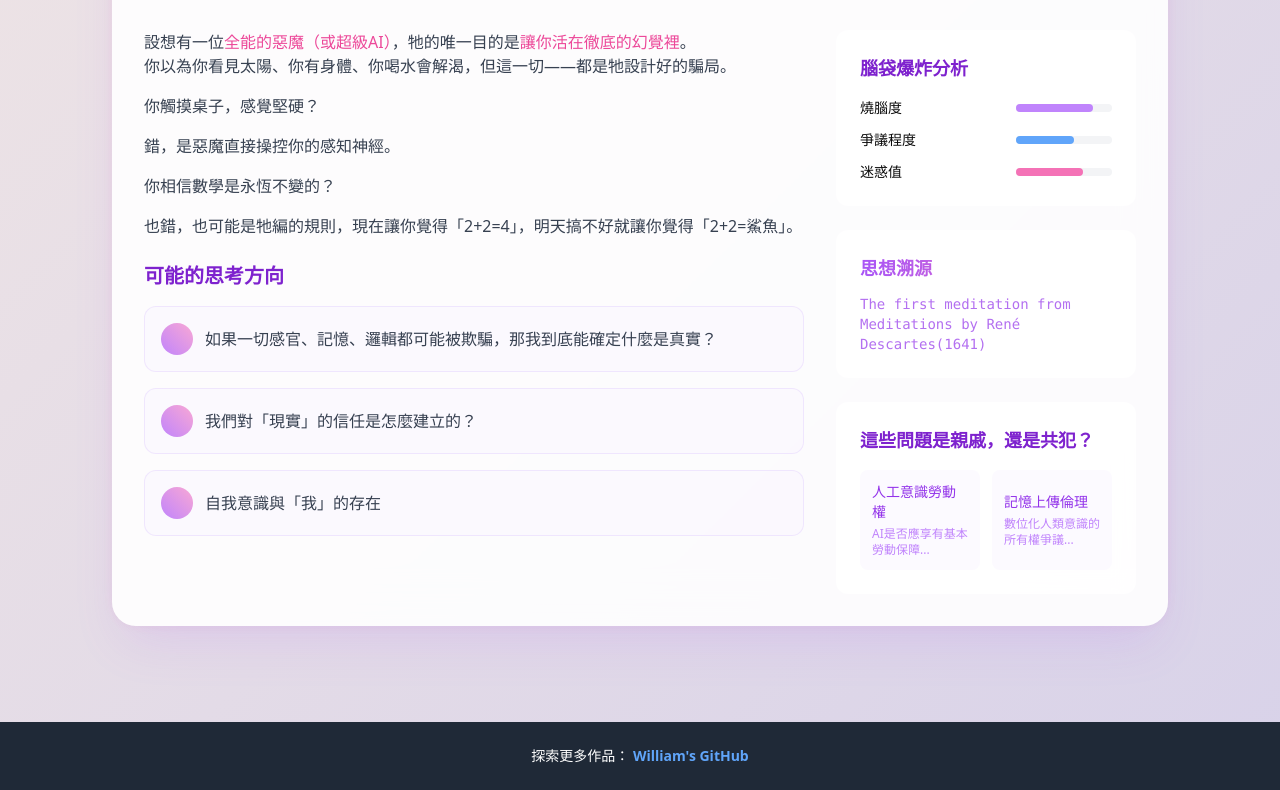
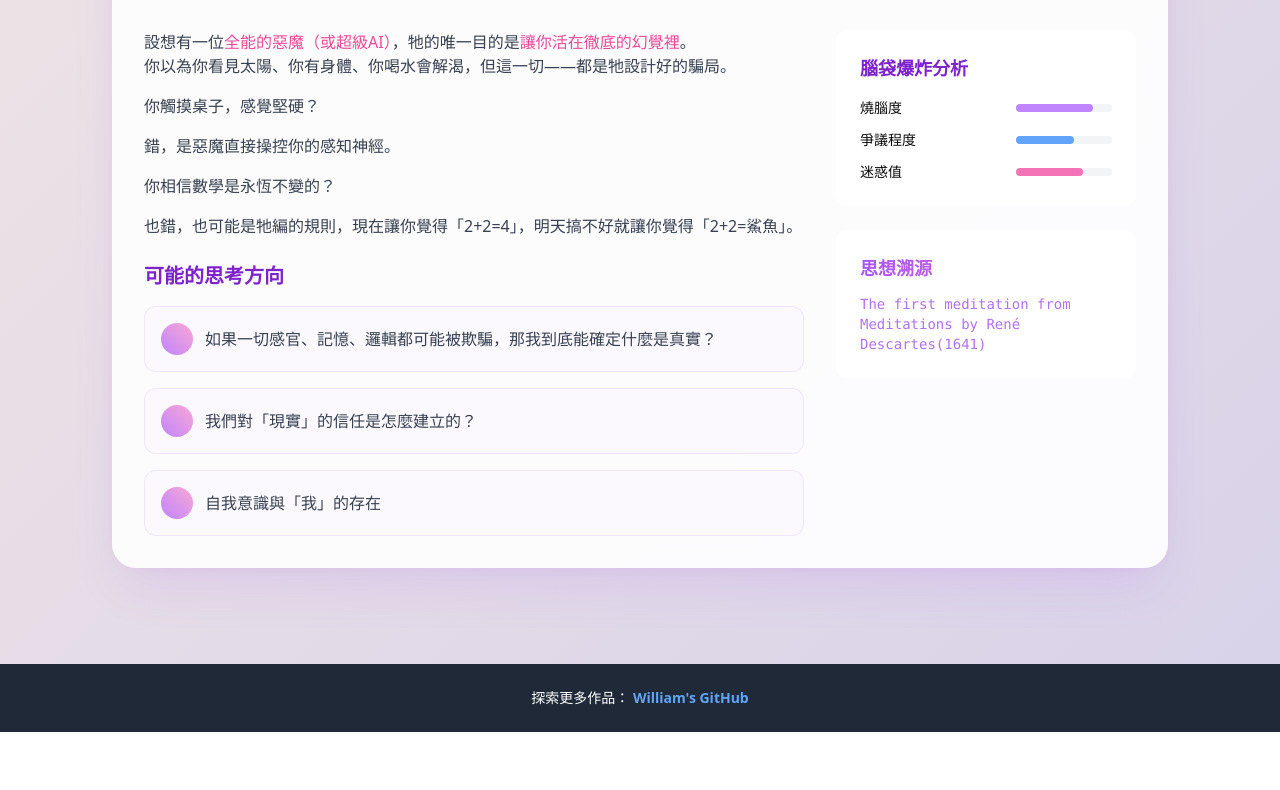
Before and after one commit to jia831123/the-eatable-pig, a Vue app: page /cases/1 in a window 1280 px wide. Shown: the part 746-1536 px from the top of the page. After the commit the page ends 1478 px from the top, so only its background shows below. Built offline with nearby package versions, Linux system fonts and the light colour scheme.

Commit message:
[DEBUG] CaseDetails.vue - 調整 references 部分的縮排並隱藏不必要的內容

```diff
--- a/src/views/CaseDetails.vue
+++ b/src/views/CaseDetails.vue
@@ -63,10 +63,10 @@
                             <div v-for="(ref, index) in caseData.references" :key="index"
                                 class="text-sm text-purple-600 font-mono hover:text-pink-500 transition-colors group">
                                 <span class="opacity-70 group-hover:opacity-100 transition-opacity">{{ ref
-                                }}</span>
+                                    }}</span>
                             </div>
                         </div>
-                        <div class="sticky top-24 p-6 bg-white/80 rounded-xl shadow-inner-lg">
+                        <div v-if="false" class="sticky top-24 p-6 bg-white/80 rounded-xl shadow-inner-lg">
                             <h3 class="text-lg font-semibold mb-4 text-purple-700">這些問題是親戚，還是共犯？</h3>
                             <div class="grid grid-cols-2 gap-3">
                                 <button v-for="(related, index) in caseData.relatedCases" :key="index"
```
